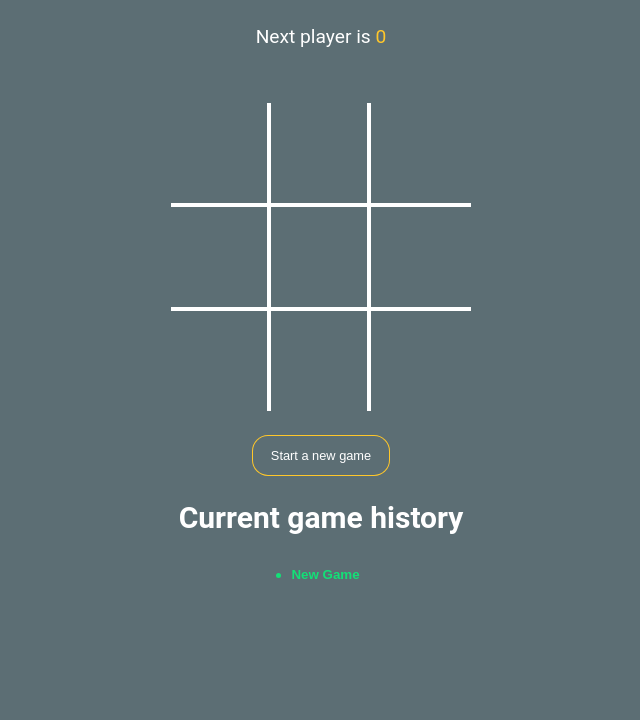
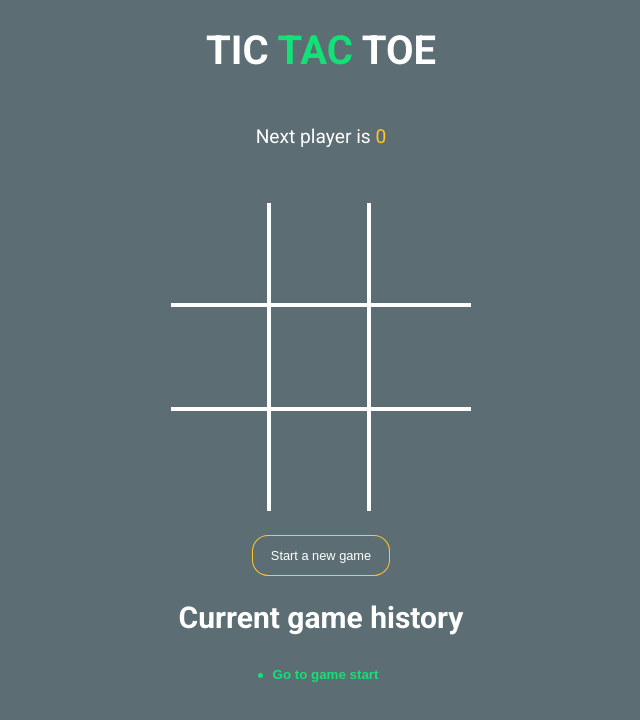
Before and after one commit to SiddhiBandivdekar/tic-tac-toe, a React (Vite) app: page / in a window 1280 px wide. Shown: the top 720 px of the page, without its empty margins (319-959 px from the left). Built offline with nearby package versions, Linux system fonts and the light colour scheme.

Commit message:
added title, included roboto font, styling

```diff
--- a/index.html
+++ b/index.html
@@ -4,6 +4,10 @@
     <meta charset="UTF-8" />
     <link rel="icon" type="image/svg+xml" href="/vite.svg" />
     <meta name="viewport" content="width=device-width, initial-scale=1.0" />
+    <link
+      href="https://fonts.googleapis.com/css?family=Roboto:300,400,700&display=swap"
+      rel="stylesheet"
+    />
     <title>Tic Tac Toe</title>
   </head>
   <body>
--- a/src/App.jsx
+++ b/src/App.jsx
@@ -57,6 +57,9 @@ const App = () => {
 
   return (
     <div className="app">
+      <h1>
+        TIC <span className="text-green">TAC</span> TOE
+      </h1>
       <h2>
         <StatusMessage winner={winner} game={game} />
       </h2>
--- a/src/components/History.jsx
+++ b/src/components/History.jsx
@@ -9,7 +9,7 @@ const History = ({ history, moveTo, currMove }) => {
               className={`btn-move ${currMove === index ? "active" : ""}`}
               onClick={() => moveTo(index)}
             >
-              {index === 0 ? "New Game" : `Go to move #${index}`}
+              {index === 0 ? "Go to game start" : `Go to move #${index}`}
             </button>
           </li>
         ))}
```
